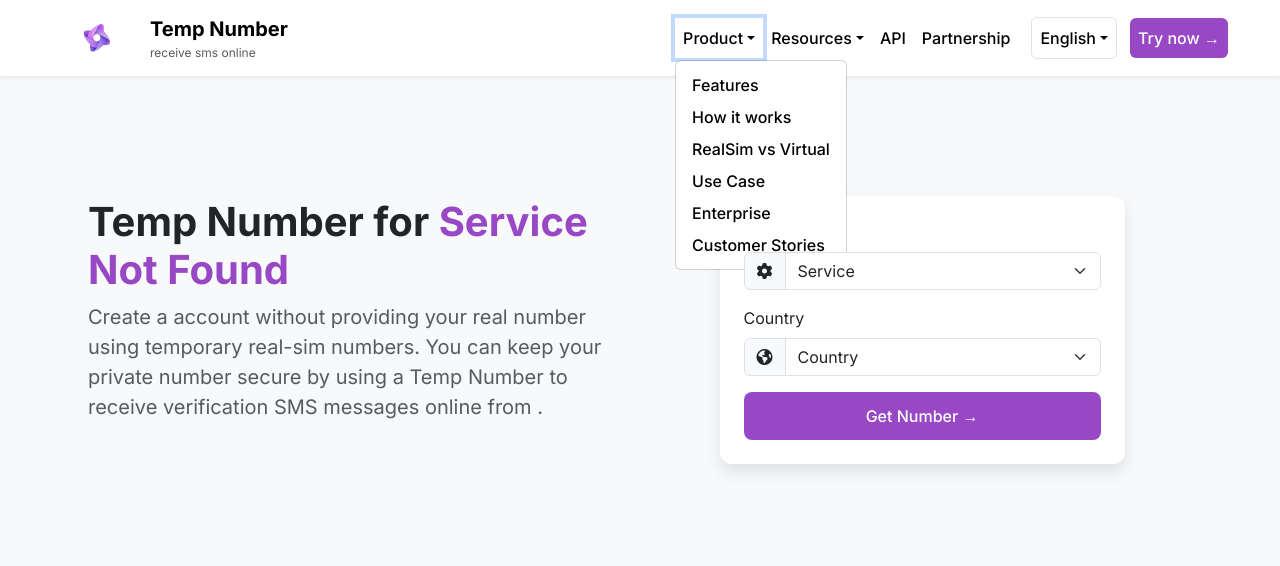
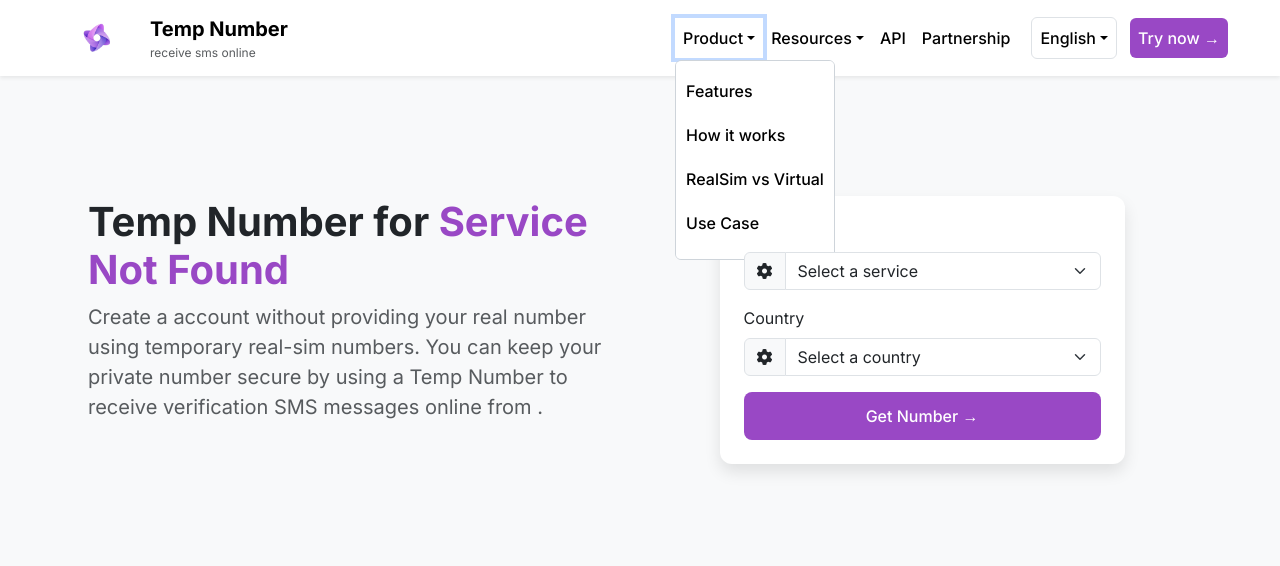
Before and after one commit to Priya23-k/Temp_number, a web app: file routes/service.html in a window 1280 px wide, after a click on "Product". Shown: the top 566 px of the page. Run offline with its HTML, style and script files only (its server is not run), Linux system fonts and the light colour scheme; some libraries are stand-ins or nearby versions.

Commit message:
Your commit message here

```diff
--- a/assets/css/service.css
+++ b/assets/css/service.css
@@ -13,6 +13,10 @@
 
 .shadow-lg {
   box-shadow: 0 10px 30px rgba(0, 0, 0, 0.1);
+}
+.select-container .form-card {
+  position: absolute;
+  z-index: 10; /* Higher than surrounding elements */
 }
 
 .form-select-lg {
@@ -44,3 +48,49 @@
   font-size: 2.5rem;
   font-weight: 700;
 }
+.custom-dropdown {
+  position: relative;
+  display: inline-block;
+  width: 100%;
+}
+
+.dropdown-button {
+  width: 100%;
+  background-color: #f8f9fa;
+  border: 1px solid #ced4da;
+  padding: 10px;
+  text-align: left;
+  cursor: pointer;
+}
+
+.dropdown-menu {
+  display: none;
+  position: absolute;
+  z-index: 1000;
+  background-color: white;
+  border: 1px solid #ced4da;
+  max-height: 200px;
+  overflow-y: auto;
+  width: 100%;
+}
+
+.dropdown-menu.active {
+  display: block;
+}
+
+.dropdown-item {
+  display: flex;
+  align-items: center;
+  padding: 10px;
+  cursor: pointer;
+}
+
+.dropdown-item img {
+  width: 40px;
+  height: 40px;
+  margin-right: 10px;
+}
+
+.dropdown-item:hover {
+  background-color: #e9ecef;
+}
--- a/assets/css/styles.css
+++ b/assets/css/styles.css
@@ -45,7 +45,9 @@
   .nav-link, .btn, .lang {
     font-weight: 500;
   }
-
+  nav{
+    position: relative;
+  }
   .navbar-nav .btn-primary {
     background-color: #9948c5;
     border: none;
--- a/assets/js/country.js
+++ b/assets/js/country.js
@@ -48,6 +48,16 @@
       } else {
         console.error('Country not found in the data file');
       }
+      const placeholders = document.getElementById('try_country');
+        if (placeholders) {
+          let out = `<option selected>${defaultOptionText}</option>`;
+          for (let country of data.countries) {
+            out +=
+              <option value="${country.coutryname}">${country.countryname}</option>
+            ;
+          }
+          placeholders.innerHTML = out;
+        }
     })
     .catch(error => {
       console.error('Error fetching country data:', error);
--- a/assets/js/service.js
+++ b/assets/js/service.js
@@ -33,6 +33,24 @@
         document.querySelector('.servicedescription').textContent = "The requested service could not be located.";
         console.error("Service not found!");
       }
+
+      // Generate the service list dynamically
+      const placeholder = document.getElementById('try_service');
+        if (placeholder) {
+          // Find the selected service by ID or use a default value
+          const selectedService = data.services.find(s => s.id.toString() === serviceId);
+
+          // Dynamically generate the dropdown options
+          let out = `<option selected>${selectedService ? selectedService.servicename : "Select a Service"}</option>`;
+          for (let service of data.services) {
+            if (!selectedService || service.servicename !== selectedService.servicename) {
+              out += `
+                <option value="${service.servicename}">${service.servicename}</option>
+              `;
+            }
+          }
+          placeholder.innerHTML = out;
+        }
     })
     .catch(error => {
       console.error('Error loading data:', error);
--- a/index.html
+++ b/index.html
@@ -10,6 +10,10 @@
   <link href="https://cdn.jsdelivr.net/npm/bootstrap@5.3.0/dist/css/bootstrap.min.css" rel="stylesheet">
   <link rel="stylesheet" href="https://cdnjs.cloudflare.com/ajax/libs/font-awesome/6.7.2/css/all.min.css">
   <link rel="stylesheet" href="assets/css/styles.css">
+  <meta name="google-adsense-account" content="ca-pub-7967927643717482">
+  <script async src="https://pagead2.googlesyndication.com/pagead/js/adsbygoogle.js?client=ca-pub-7967927643717482"
+     crossorigin="anonymous"></script>
+
 </head>
 
 <body>
--- /dev/null
+++ b/routes/ads.txt
@@ -0,0 +1 @@
+google.com, pub-7967927643717482, DIRECT, f08c47fec0942fa0
--- a/routes/service.html
+++ b/routes/service.html
@@ -32,13 +32,12 @@
           <div class="mb-3">
             <label for="service" class="form-label">Service</label>
             <div class="input-group">
-              <span class="input-group-text">
-                <i class="fa-solid fa-gear"></i> <!-- Icon for Service -->
-              </span>
-              <select id="service" class="form-select">
-                <option selected>Service</option>
-                <option value="1">Service 1</option>
-                <option value="2">Service 2</option>
+              <span class="input-group-text"><i class="fa-solid fa-gear"></i></span>
+              <!-- Dropdown container -->
+              <select id="try_service" class="form-select">
+                <option value="" disabled selected>Select a service</option>
+                <option value="telegram">Telegram</option>
+                <option value="whatsapp">WhatsApp</option>
               </select>
             </div>
           </div>
@@ -47,13 +46,12 @@
           <div class="mb-3">
             <label for="country" class="form-label">Country</label>
             <div class="input-group">
-              <span class="input-group-text">
-                <i class="fa-solid fa-earth-americas"></i> <!-- Icon for Country -->
-              </span>
-              <select id="country" class="form-select">
-                <option selected>Country</option>
-                <option value="1">USA</option>
-                <option value="2">Canada</option>
+              <span class="input-group-text"><i class="fa-solid fa-gear"></i></span>
+              <!-- Dropdown container -->
+              <select id="try_country" class="form-select">
+                <option value="" disabled selected>Select a country</option>
+                <option value="us">United States</option>
+                <option value="uk">United Kingdom</option>
               </select>
             </div>
           </div>
@@ -373,6 +371,7 @@
     </div>
   </div>
   <div id="footer"></div>
+
   <script src="/assets/js/script.js"></script>
   <script src="/assets/js/service.js"></script>
   <script src="/assets/js/country.js"></script>
```
